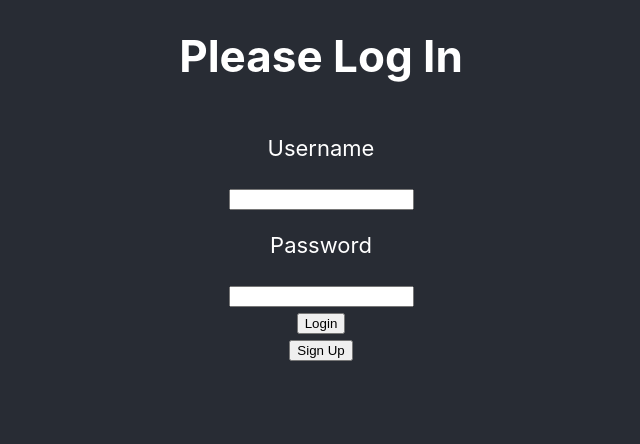
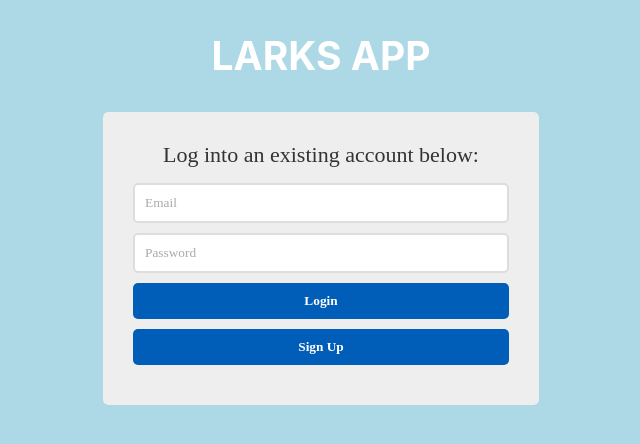
Before and after one commit to marilenaManoli/larks-depressiless, a React (Create React App) app: page / in a window 1280 px wide. Shown: the top 444 px of the page, without its empty margins (319-959 px from the left). Built offline with nearby package versions, Linux system fonts and the light colour scheme.

Commit message:
Login and Register Pages styled using css. All Pages lead to alex.js for now from home. Sign up doesnt currently work. Login and other features work as expected

```diff
--- a/src/Main.js
+++ b/src/Main.js
@@ -15,9 +15,9 @@ import Error404 from "./Pages/Error404";
 
 const Main = () => {
 	// const [loggedIn, setLoggedIn] = React.useState(null);
-	const loggedIn = sessionStorage.getItem("token");
-	console.log("This is the token");
-	console.log(loggedIn);
+	// const loggedIn = sessionStorage.getItem("token");
+	// console.log("This is the token");
+	// console.log(loggedIn);
 
 	return (
 		<Routes>
--- a/src/components/Alex/Alex.js
+++ b/src/components/Alex/Alex.js
@@ -11,12 +11,17 @@ class Alex extends Component {
 				<header className="App-header">
 					<h1>Alex's app</h1>
 				</header>
-				<div className="App-body">
-					<WebcamStreamCapture />
+				<body>
+				<div className="webcam-capture-holder">
+
+						<p>Webcam capture below</p>
+						<WebcamStreamCapture/>
+
+				</div>
 					<Link to="/home">
 						<button> Back </button>
 					</Link>
-				</div>
+				</body>
 			</div>
 		);
 	}
--- a/src/components/App/App.css
+++ b/src/components/App/App.css
@@ -1,6 +1,6 @@
 .App {
 	text-align: center;
-	background-color: #282c34;
+	background-color: lightblue;
 	min-height: 100vh;
 }
 
@@ -45,3 +45,145 @@
 		transform: rotate(360deg);
 	}
 }
+
+
+body{
+    background-color: lightblue;
+}
+
+.login-form,
+.login-form * {
+box-sizing: border-box;
+font-family: 'Source Sans Pro';
+}
+
+.login-form {
+max-width: 550px;
+margin: 0 auto;
+border-radius: 5px;
+overflow: hidden;
+/* box-shadow: 0 0 15px rgba(0, 0, 0, 0.15); */
+
+
+}
+
+.login-form__title-box {
+padding: 30px;
+background: #005eb8;
+text-align: center;
+
+}
+
+
+
+.login-form__content {
+padding: 30px;
+background: #eeeeee;
+max-height: 50%;
+}
+
+.login-form__header {
+margin-bottom: 15px;
+text-align: center;
+color: #333333;
+}
+
+.login-form__input {
+width: 100%;
+margin-bottom: 10px;
+padding: 10px;
+border-radius: 5px;
+border: 2px solid #dddddd;
+background: #ffffff;
+outline: none;
+transition: border-color 0.5s;
+}
+
+.login-form__input:focus {
+border-color: #005eb8;
+}
+
+.login-form__input::placeholder {
+color: #aaaaaa;
+}
+
+.login-form__button {
+padding: 10px;
+color: #ffffff;
+font-weight: bold;
+background:#005eb8;
+width: 100%;
+border: none;
+outline: none;
+border-radius: 5px;
+cursor: pointer;
+margin-bottom: 10px;
+}
+
+.login-form__links {
+margin-top: 15px;
+text-align: center;
+}
+
+.login-form__link {
+font-size: 0.9em;
+color: #005eb8;
+text-decoration: none;
+}
+
+
+#EnterText{
+    margin-bottom: 10px;
+}
+
+#vidCapture{
+	padding: 10px;
+	align-items: center;
+}
+
+/* Right now webcam is using the whole page size for resizing, not the element that it is within */
+
+.webcam{
+	width: fit-content;
+	height:fit-content;
+	border-radius: 5px;
+}
+.btn-choice {
+
+	background-position: center;
+	width: 30%;
+	padding: 32px 32px;
+	text-align: center;
+	font-size: 16px;
+	margin: 4px 2px;
+	transition: 0.3s;
+	cursor: pointer;
+  }
+
+  @media (max-width: 800px) {
+	.btn-row, .btn-row-2 {
+	  flex-direction: column;
+	}
+
+	.btn-choice {
+	  width: 90%;
+	}
+  }
+
+
+  .webcam-capture-holder {
+	margin: 0 auto;
+	border-radius: 5px;
+	width: 100%;
+  }
+
+
+  .logo-image {
+
+	background-size: cover;
+	height: 100px;
+	width: 100px;
+	display: block;
+  	margin-left: auto;
+  	margin-right: auto;
+  }
--- a/src/components/Home/Home.js
+++ b/src/components/Home/Home.js
@@ -23,28 +23,36 @@ class Home extends Component {
 
 	render() {
 		return (
+			// TODO: Need to create page that will present app options in nicer way.
 			<div className="App">
 				<header className="App-header">
 					<h1>Home</h1>
 				</header>
-				<div className="App-body">
-					<Link to="/lanre">
-						<button>Lanre's App</button>
+				<body className="login-form">
+
+					<div className = "btn-row">
+					<Link to="/alex">
+						<button className="btn-choice">Alex's App</button>
 					</Link>
 					<Link to="/alex">
-						<button>Alex's App</button>
+						<button className="btn-choice">Kevins's App</button>
 					</Link>
-					<Link to="/ramat">
-						<button>Ramat's App</button>
+					<Link to="/alex">
+						<button className="btn-choice">Lanre's App</button>
 					</Link>
-					<Link to="/kevin">
-						<button>Kevin's App</button>
+					</div>
+
+					<div className = "btn-row">
+					<Link to="/alex">
+						<button className="btn-choice">Shreyas' App</button>
 					</Link>
-					<Link to="/shreyas">
-						<button>Shreyas' App</button>
+					<Link to="/alex">
+						<button className="btn-choice">Ramat's App</button>
 					</Link>
+					</div>
+
 					<button onClick={this.getEC2}> Get EC2 </button>
-				</div>
+				</body>
 			</div>
 		);
 	}
--- a/src/components/Login/Login.js
+++ b/src/components/Login/Login.js
@@ -62,26 +62,36 @@ function Login({setToken}) {
 	return (
 		<div className="App">
 			<div className="App-body">
-				<h1>Please Log In</h1>
-				<form onSubmit={handleSubmit}>
+			<header className="App-header">
+				<nav class="navbar navbar-dark bg-dark" id = 'navbar'>
+					{/* <a class="navbar-brand" href="#"></a> */}
+					<h1>LARKS APP</h1>
+				</nav>
+			</header>
+				<div class="login-form">
+
+				<form class="login-form" onSubmit={handleSubmit}>
+					<div class="login-form__content">
+						<div class="login-form__header">Log into an existing account below:</div>
 							<label>
-						<p>Username</p>
-						<input id="login_email" type="text" onChange={e => setEmail(e.target.value)} />
+								<input id="login_email" class="login-form__input" type="text" placeholder="Email" onChange={e => setEmail(e.target.value)} />
 							</label>
 
 							<label>
-						<p>Password</p>
-						<input id="login_password" type="password" onChange={e => setPassword(e.target.value)}/>
+								<input id="login_password" class="login-form__input" type="password" placeholder="Password" onChange={e => setPassword(e.target.value)}/>
 							</label>
 
 							<div>
-						<button type="submit">Login</button>
+								<button class ="login-form__button" type="submit">Login</button>
 							</div>
 
 							<Link to="/signup">
-						<button> Sign Up </button>
+								<button class ="login-form__button"> Sign Up </button>
 							</Link>
+					</div>
+
 				</form>
+			</div>
 		</div>
 		</div>
 	);
--- a/src/components/SignUp/SignUp.js
+++ b/src/components/SignUp/SignUp.js
@@ -2,6 +2,8 @@ import axios from "axios";
 import React from "react";
 import { useNavigate } from "react-router-dom";
 import { Link } from "react-router-dom";
+import "../App/App.css";
+
 
 axios.interceptors.response.use(undefined, (err) => {
 	const error = err.response;
@@ -39,7 +41,7 @@ const SignUp = ({ email, password }) => {
 			//add code to check if user exists already
 			if (passwordRules.test(password)) {
 				const response = await handleSubmit(email, password);
-				if (response.status == 200) {
+				if (response.status === 200) {
 					setIsValid(2);
 				} else setIsValid(1);
 				return;
@@ -49,7 +51,7 @@ const SignUp = ({ email, password }) => {
 	};
 
 	React.useEffect(() => {
-		if (isValid == 2) {
+		if (isValid === 2) {
 			navigate("/");
 		}
 	});
@@ -57,18 +59,42 @@ const SignUp = ({ email, password }) => {
 	return (
 		<div className="App">
 			<div className="App-body">
-				<input data-cy="signUpEmail" id="signup_email" />
-				<input data-cy="signUpPasswd" id="signup_password" />
-				<button data-cy="signUpBttn" id="signup_button" onClick={validatesignup}>
-					Sign Up
-				</button>
-				{isValid == 0 && (
+			<header className="App-header">
+				<nav class="navbar navbar-dark bg-dark" id = 'navbar'>
+					{/* <a class="navbar-brand" href="#"></a> */}
+					<h1> LARKS APP</h1>
+				</nav>
+			</header>
+			<div class ="login-form">
+			<form class="login-form">
+				<div class="login-form__content">
+                    <div class="login-form__header">Create a new account below:</div>
+
+					<label>
+						<input data-cy="signUpEmail" class="login-form__input" type="text" name="dc_email" placeholder="Email"></input>
+					</label>
+
+					<label>
+						<input data-cy="signUpPasswd" class="login-form__input" type="password" name="dc_password" placeholder="Password"></input>
+					</label>
+
+					<div>
+						<button data-cy="signUpBttn" id="signup_button" class="login-form__button" onClick={validatesignup}>
+						Sign Up
+						</button>
+					</div>
+
+				{isValid === 0 && (
 					<p data-cy="signUpError">
 						Please enter a valid email or password. Passwords need to have minimum 10 characters,
 						uppercase, lowercase and special character.
 					</p>
 				)}
-				{isValid == 1 && <p data-cy="signUpError">Email already exists.</p>}
+				{isValid === 1 && <p data-cy="signUpError">Email already exists.</p>}
+
+				</div>
+				</form>
+			</div>
 			</div>
 		</div>
 	);
--- a/src/components/Webcam/Webcam.js
+++ b/src/components/Webcam/Webcam.js
@@ -1,5 +1,7 @@
 import React from "react";
 import Webcam from "react-webcam";
+
+
 
 const WebcamStreamCapture = () => {
 	const webcamRef = React.useRef(null);
@@ -47,17 +49,92 @@ const WebcamStreamCapture = () => {
 		}
 	}, [recordedChunks]);
 
+
+	// Trying to do the dimensions stuff.
+	// Rounded to floats to ensure dimensions used here make sense, only issue I see right now - the videos will record in different format each time.
+const size = useWindowSize();
+var cameraWidth = Math.round(size.width * 0.8);
+var cameraHeight = Math.round(size.height * 0.5);
+
+
+// This code attempts for the dimensions of the camera to be in a 1:1 aspect ratio, by taking the previous measurements of the size of the screen.
+// Takes the smaller of the two calcs of width and height, to ensure it will fit on the screen.
+var minValue = cameraWidth;
+
+if (cameraHeight < minValue){
+	minValue = cameraHeight;
+	cameraWidth = minValue;
+}else{
+	cameraHeight = minValue;
+};
+
+
+
+const aspectRatio = cameraWidth/cameraHeight;
+
+const videoConstraints = {
+  width: {
+    min: cameraWidth,
+	max:cameraWidth
+  },
+  height: {
+    min: cameraHeight,
+	max: cameraHeight
+  },
+  aspectRatio
+
+};
+
+
+
+
+	// className added to webcam to allow edits with css
 	return (
 		<>
-			<Webcam audio={false} ref={webcamRef} />
+			<Webcam className = "webcam" videoConstraints={videoConstraints} width={cameraWidth} height={cameraHeight} audio={false} ref={webcamRef} />
+			<div style={{width:"100%"}}>
 			{capturing ? (
-				<button onClick={handleStopCaptureClick}>Stop Capture</button>
+				<button style={{width:minValue}}onClick={handleStopCaptureClick}>Stop Capture</button>
 			) : (
-				<button onClick={handleStartCaptureClick}>Start Capture</button>
+				<button style={{width:minValue}}onClick={handleStartCaptureClick}>Start Capture</button>
 			)}
+			</div>
+
+			<p>the size of the windo is {size.height} x {size.width}</p>
+			<p>camera width = {cameraWidth} and cameraHeight = {cameraHeight}</p>
 			{recordedChunks.length > 0 && <button onClick={handleDownload}>Download</button>}
 		</>
 	);
 };
 
 export default WebcamStreamCapture;
+
+// Found at:
+// https://usehooks.com/useWindowSize/
+function useWindowSize() {
+	// Initialize state with undefined width/height so server and client renders match
+	// Learn more here: https://joshwcomeau.com/react/the-perils-of-rehydration/
+	const [windowSize, setWindowSize] = React.useState({
+	  width: undefined,
+	  height: undefined,
+	});
+	React.useEffect(() => {
+	  // Handler to call on window resize
+	  function handleResize() {
+		// Set window width/height to state
+		setWindowSize({
+		  width: window.innerWidth,
+		  height: window.innerHeight,
+
+
+		});
+	  }
+	  // Add event listener
+	  window.addEventListener("resize", handleResize);
+	  // Call handler right away so state gets updated with initial window size
+	  handleResize();
+	  // Remove event listener on cleanup
+	  return () => window.removeEventListener("resize", handleResize);
+	}, []); // Empty array ensures that effect is only run on mount
+	return windowSize;
+  }
```
Lines whose indentation alone changed are shown as unchanged.
